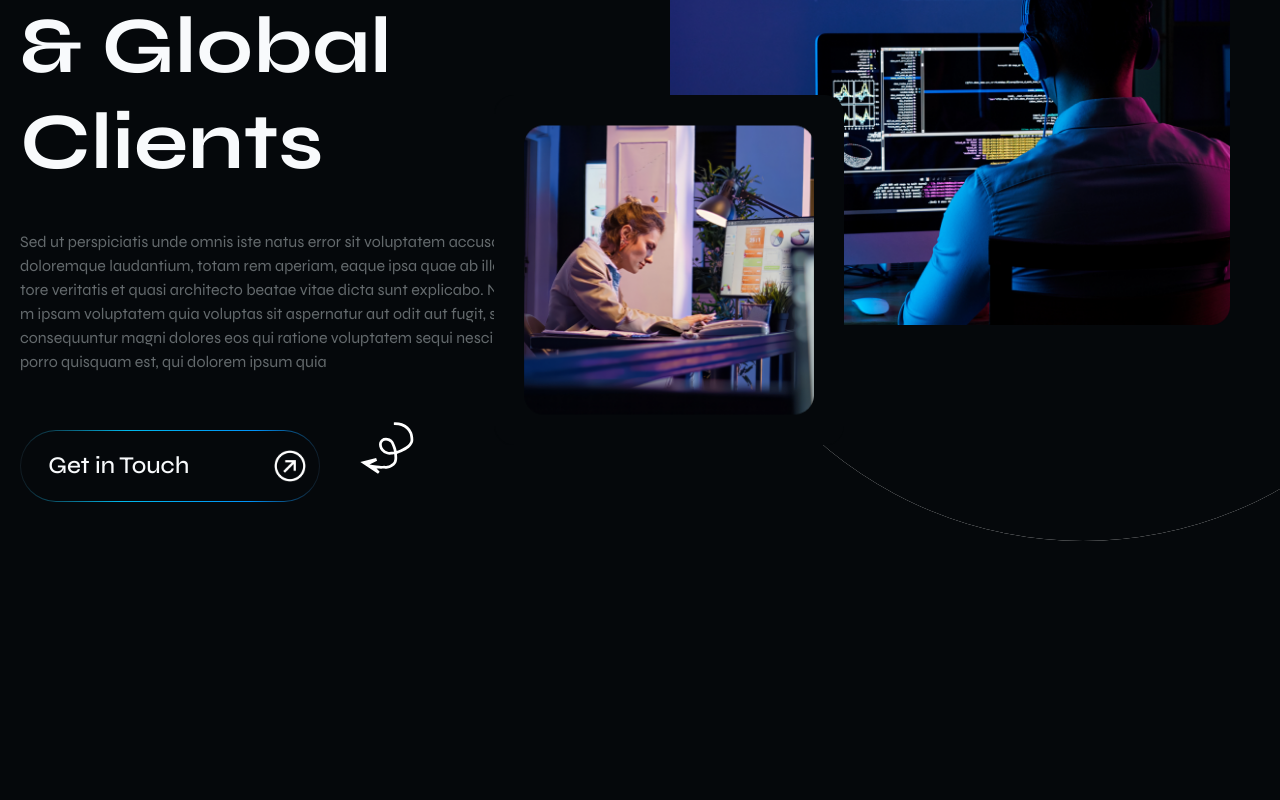
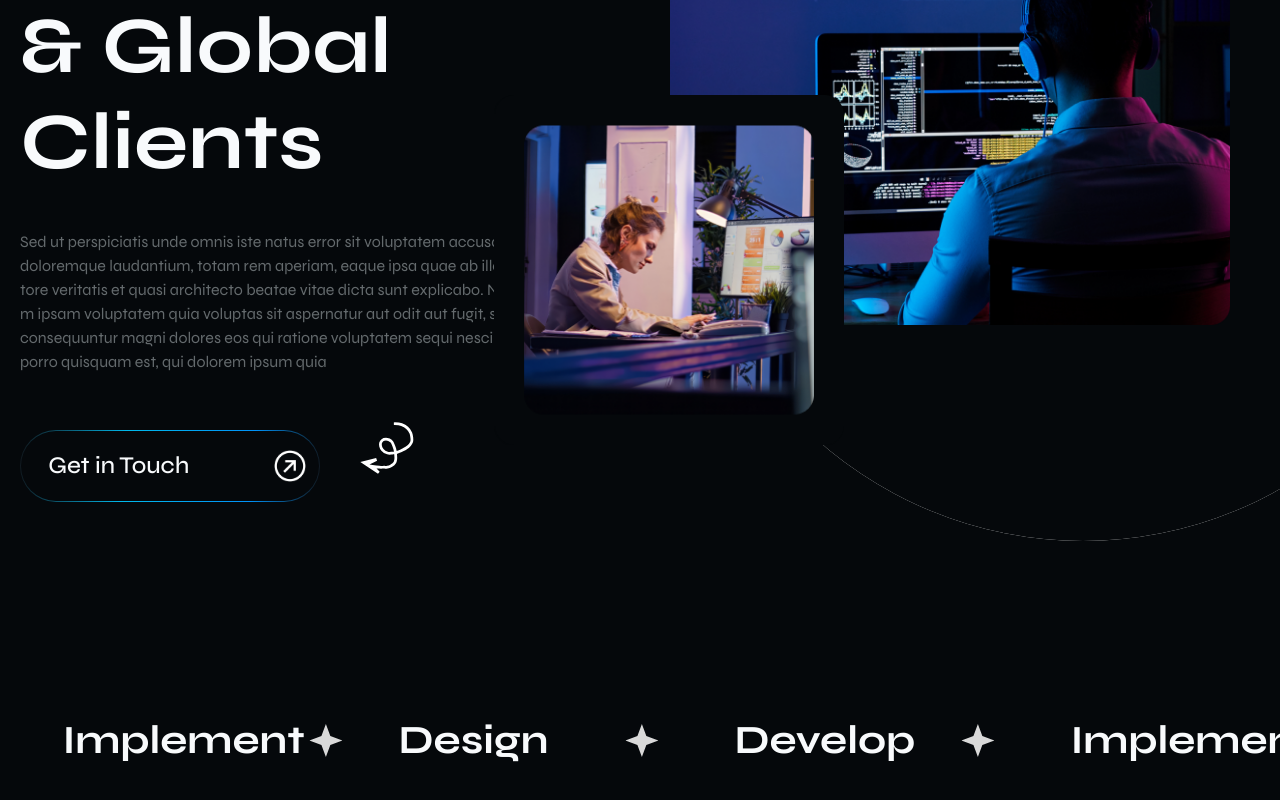
Before and after one commit to Usamakhan94/portfolio, a Next.js app: page / in a window 1280 px wide. Shown: the part 2044-2844 px from the top of the page. Before the commit the page ends 2754 px from the top, so only its background shows below. Built offline with nearby package versions, Linux system fonts and the light colour scheme.

Commit message:
Logo slider progress

```diff
--- a/app/globals.css
+++ b/app/globals.css
@@ -136,3 +136,19 @@
 p {
   color: #646a6d;
 }
+
+.infinite-slide {
+  animation: translateleft 30s linear infinite;
+}
+
+@keyframes translateleft {
+  from {
+    transform: translateX(0%);
+  }
+  to {
+    transform: translateX(-100%);
+  }
+}
+.logo_slider .swiper-wrapper {
+  transition-timing-function: linear !important;
+}
--- /dev/null
+++ b/components/section/Home/AboutSlides.tsx
@@ -0,0 +1,88 @@
+import React from "react";
+import { StarIcon } from "@/components/ui/icons";
+
+const AboutSlides = () => {
+  return (
+    <div className="flex items-center w-full overflow-hidden">
+      <div className="flex items-center justify-center gap-9 infinite-slide  -ml-9">
+        <div className="flex items-center justify-between min-w-[300px] px-[20px]">
+          <h6 className="text-h4 font-bold">Design</h6>
+          <StarIcon />
+        </div>
+        <div className="flex items-center justify-between min-w-[300px] px-[20px]">
+          <h6 className="text-h4 font-bold">Develop</h6>
+          <StarIcon />
+        </div>
+        <div className="flex items-center justify-between min-w-[300px] pl-[20px]">
+          <h6 className="text-h4 font-bold">Implement</h6>
+          <StarIcon />
+        </div>
+        <div className="flex items-center justify-between min-w-[300px] px-[20px]">
+          <h6 className="text-h4 font-bold">Design</h6>
+          <StarIcon />
+        </div>
+        <div className="flex items-center justify-between min-w-[300px] px-[20px]">
+          <h6 className="text-h4 font-bold">Develop</h6>
+          <StarIcon />
+        </div>
+        <div className="flex items-center justify-between min-w-[300px] pl-[20px]">
+          <h6 className="text-h4 font-bold">Implement</h6>
+          <StarIcon />
+        </div>
+        <div className="flex items-center justify-between min-w-[300px] px-[20px]">
+          <h6 className="text-h4 font-bold">Design</h6>
+          <StarIcon />
+        </div>
+        <div className="flex items-center justify-between min-w-[300px] px-[20px]">
+          <h6 className="text-h4 font-bold">Develop</h6>
+          <StarIcon />
+        </div>
+        <div className="flex items-center justify-between min-w-[300px] pl-[20px]">
+          <h6 className="text-h4 font-bold">Implement</h6>
+          <StarIcon />
+        </div>
+      </div>
+
+      <div className="flex items-center justify-center gap-9 infinite-slide">
+        <div className="flex items-center justify-between min-w-[300px] px-[20px]">
+          <h6 className="text-h4 font-bold">Design</h6>
+          <StarIcon />
+        </div>
+        <div className="flex items-center justify-between min-w-[300px] px-[20px]">
+          <h6 className="text-h4 font-bold">Develop</h6>
+          <StarIcon />
+        </div>
+        <div className="flex items-center justify-between min-w-[300px] pl-[20px]">
+          <h6 className="text-h4 font-bold">Implement</h6>
+          <StarIcon />
+        </div>
+        <div className="flex items-center justify-between min-w-[300px] px-[20px]">
+          <h6 className="text-h4 font-bold">Design</h6>
+          <StarIcon />
+        </div>
+        <div className="flex items-center justify-between min-w-[300px] px-[20px]">
+          <h6 className="text-h4 font-bold">Develop</h6>
+          <StarIcon />
+        </div>
+        <div className="flex items-center justify-between min-w-[300px] pl-[20px]">
+          <h6 className="text-h4 font-bold">Implement</h6>
+          <StarIcon />
+        </div>
+        <div className="flex items-center justify-between min-w-[300px] px-[20px]">
+          <h6 className="text-h4 font-bold">Design</h6>
+          <StarIcon />
+        </div>
+        <div className="flex items-center justify-between min-w-[300px] px-[20px]">
+          <h6 className="text-h4 font-bold">Develop</h6>
+          <StarIcon />
+        </div>
+        <div className="flex items-center justify-between min-w-[300px] pl-[20px]">
+          <h6 className="text-h4 font-bold">Implement</h6>
+          <StarIcon />
+        </div>
+      </div>
+    </div>
+  );
+};
+
+export default AboutSlides;
--- a/components/section/Home/Goal.tsx
+++ b/components/section/Home/Goal.tsx
@@ -1,14 +1,31 @@
 "use client";
-import { ArrowCircleIcons } from "@/components/ui/icons";
+import { ArrowCircleIcons, StarIcon } from "@/components/ui/icons";
 import Pills from "@/components/ui/pill";
 import Link from "next/link";
 import { motion } from "framer-motion";
 import Transition from "@/components/ui/transition";
 import Image from "next/image";
+import AboutSlides from "./AboutSlides";
+import { Swiper, SwiperSlide } from "swiper/react";
+import { Autoplay, FreeMode } from "swiper/modules";
+import "swiper/css/free-mode";
+import "swiper/css";
+
+const sliderData = [
+  "Design",
+  "Develop",
+  "Implement",
+  "Design",
+  "Develop",
+  "Implement",
+  "Design",
+  "Develop",
+  "Implement",
+];
 
 const OurGoal = () => {
   return (
-    <section className="pb-52 overflow-x-hidden">
+    <section className="overflow-x-hidden">
       <div className="container">
         <div className="grid grid-cols-2 items-center">
           <div className=" pr-16">
@@ -88,6 +105,48 @@ const OurGoal = () => {
           </div>
         </div>
       </div>
+      <div className=" pt-52 pb-11">
+        <AboutSlides />
+        {/* <Swiper
+          slidesPerView={4.5}
+          centeredSlides={true}
+          grabCursor={true}
+          loop={true}
+          speed={6000}
+          autoplay={{
+            delay: -1,
+            disableOnInteraction: true,
+          }}
+          spaceBetween={0}
+          freeMode={true}
+          modules={[Autoplay, FreeMode]}
+          pagination={{
+            clickable: true,
+          }}
+          className="logo_slider"
+        >
+          {sliderData.map((item) => (
+            <SwiperSlide>
+              <div className="flex items-center justify-center relative">
+                <span className="text-h4 font-bold">{item}</span>
+                <div className="absolute -right-[17px] w-[34px] h-[34px]">
+                  <StarIcon />
+                </div>
+              </div>
+            </SwiperSlide>
+          ))}
+          {sliderData.map((item) => (
+            <SwiperSlide>
+              <div className="flex items-center justify-center relative">
+                <span className="text-h4 font-bold">{item}</span>
+                <div className="absolute -right-[17px] w-[34px] h-[34px]">
+                  <StarIcon />
+                </div>
+              </div>
+            </SwiperSlide>
+          ))}
+        </Swiper> */}
+      </div>
     </section>
   );
 };
--- a/components/ui/icons.tsx
+++ b/components/ui/icons.tsx
@@ -297,3 +297,20 @@ export const GoalIcon = ({ fill }: { fill: boolean }) => {
     </svg>
   );
 };
+
+export const StarIcon = () => {
+  return (
+    <svg
+      xmlns="http://www.w3.org/2000/svg"
+      width="33"
+      height="33"
+      fill="none"
+      viewBox="0 0 33 33"
+    >
+      <path
+        fill="#D9D9D9"
+        d="M16.5 0l4.456 12.043L33 16.5l-12.044 4.456L16.5 33l-4.457-12.044L0 16.5l12.043-4.457L16.5 0z"
+      ></path>
+    </svg>
+  );
+};
--- a/package.json
+++ b/package.json
@@ -18,6 +18,7 @@
     "react": "^18",
     "react-dom": "^18",
     "react-icons": "^5.2.1",
+    "swiper": "^11.1.4",
     "tailwind-merge": "^2.3.0",
     "tailwindcss-animate": "^1.0.7"
   },
--- a/tailwind.config.ts
+++ b/tailwind.config.ts
@@ -98,10 +98,15 @@ const config = {
           from: { height: "var(--radix-accordion-content-height)" },
           to: { height: "0" },
         },
+        "translate-left": {
+          from: { translate: "0%" },
+          to: { translate: "-100%" },
+        },
       },
       animation: {
         "accordion-down": "accordion-down 0.2s ease-out",
         "accordion-up": "accordion-up 0.2s ease-out",
+        "translate-left": "translate-left 50s linear infinite",
       },
       transitionDuration: {
         "2000": "2000ms",
```
Also changed, not shown: public/Star 1.svg (added), 1 other file (tests, documents, lock files or other folders).
